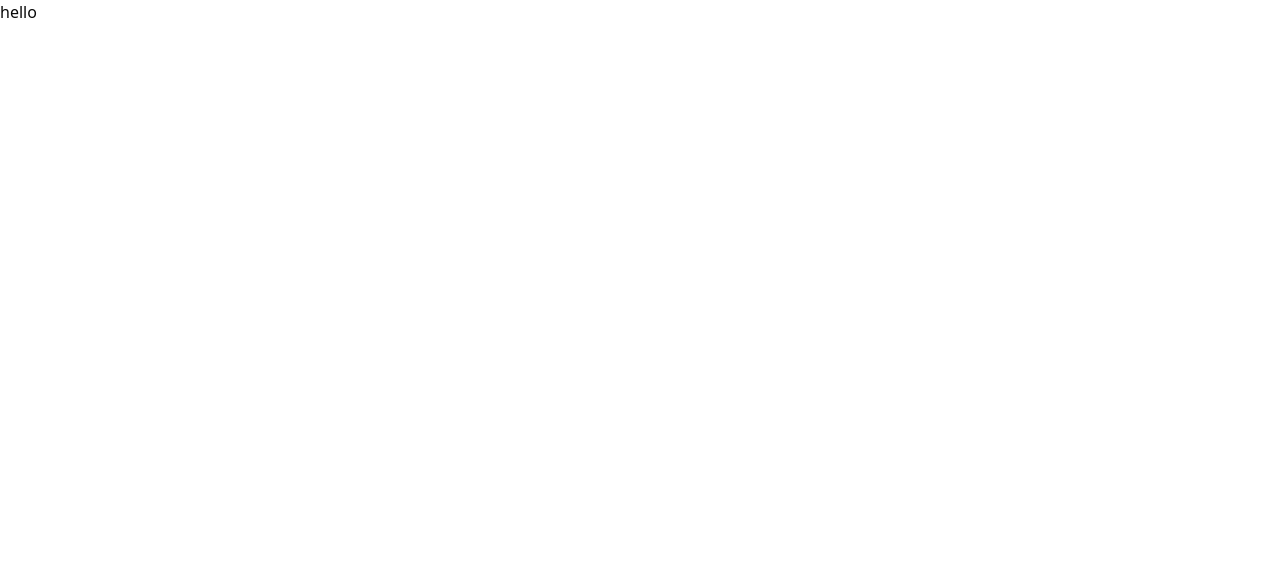
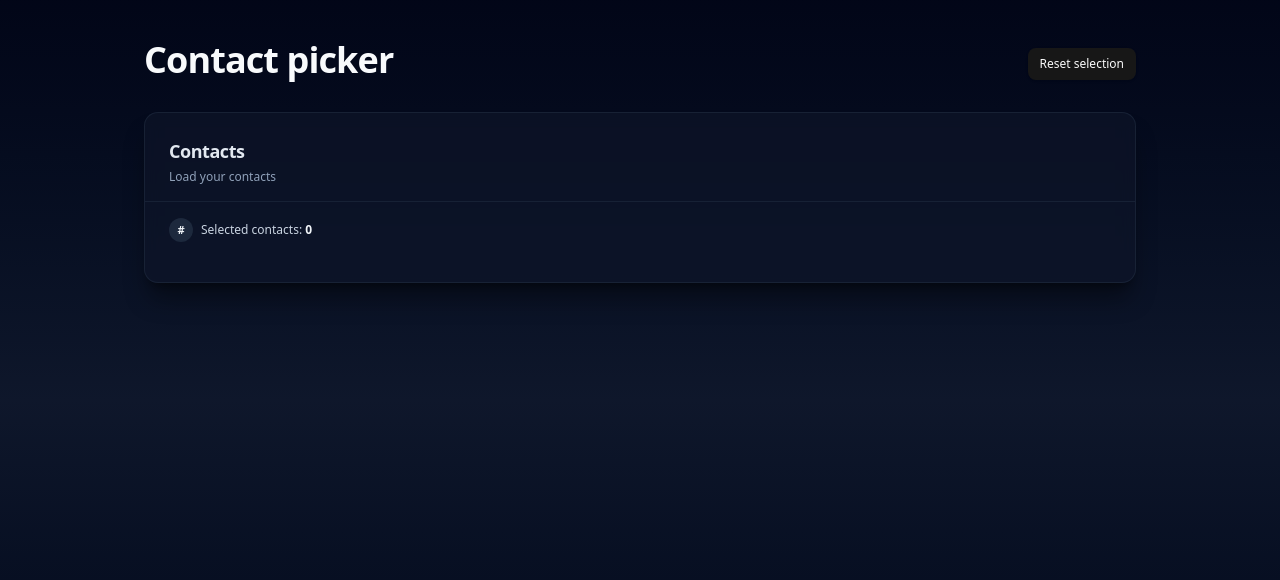
Before and after one commit to denta49/contact-list-przemek, a Next.js app: page / in a window 1280 px wide. Shown: the top 580 px of the page. Built offline with nearby package versions, Linux system fonts and the light colour scheme.

Commit message:
add header and basic main app styling

```diff
--- a/app/page.tsx
+++ b/app/page.tsx
@@ -1,17 +1,55 @@
+"use client";
 import React from "react";
 
-function App() {
-  // const [data, setData] = React.useState([]);
-  // const [selected, setSelected] = React.useState([]);
+import Header from "@/components/Header";
+import {
+  Card,
+  CardHeader,
+  CardTitle,
+  CardDescription,
+  CardContent,
+} from "@/components/ui/card";
 
-  //  TODO fetch contacts using apiData function, handle loading and error states
+const Page: React.FC = () => {
+  return (
+    <main className="min-h-screen bg-gradient-to-b from-slate-950 via-slate-900 to-slate-950 text-slate-50">
+      <div className="mx-auto flex max-w-5xl flex-col gap-8 px-4 py-10">
+        <Header
+          title={"Contact picker"}
+          buttonText={"Reset selection"}
+          onButtonClick={() => {}}
+        />
+        <Card className="border-slate-800/70 bg-slate-900/60 shadow-xl shadow-black/40 backdrop-blur">
+          <CardHeader className="border-b border-slate-800/70 pb-4">
+            <div className="flex flex-col gap-3 sm:flex-row sm:items-center sm:justify-between">
+              <div>
+                <CardTitle className="text-lg text-slate-200">
+                  Contacts
+                </CardTitle>
+                <CardDescription className="mt-1 text-xs text-slate-400">
+                  Load your contacts
+                </CardDescription>
+              </div>
+            </div>
+          </CardHeader>
+          <CardContent className="pt-4">
+            <section className="mb-4 flex items-center justify-between text-xs text-slate-300">
+              <div className="flex items-center gap-2">
+                <span className="inline-flex h-6 w-6 items-center justify-center rounded-full bg-slate-800 text-[0.7rem] font-semibold text-slate-100">
+                  #
+                </span>
+                <span className="text-slate-300">
+                  Selected contacts:{" "}
+                  <span className="font-semibold text-slate-100">0</span>
+                </span>
+              </div>
+            </section>
+          </CardContent>
+        </Card>
+        <footer className="mt-2 text-xs text-slate-500"></footer>
+      </div>
+    </main>
+  );
+};
 
-  return (
-    <div className="App">
-      {/*<div className="selected">Selected contacts: {selected.length}</div>*/}
-      <div className="list">hello</div>
-    </div>
-  );
-}
-
-export default App;
+export default Page;
--- a/package.json
+++ b/package.json
@@ -24,6 +24,7 @@
     "@eslint/eslintrc": "^3.3.1",
     "@eslint/js": "^9.39.1",
     "@hookform/resolvers": "^5.2.2",
+    "@radix-ui/react-separator": "^1.1.8",
     "@radix-ui/react-slot": "^1.2.4",
     "@supabase/supabase-js": "^2.80.0",
     "@tanstack/react-query": "^5.90.7",
--- /dev/null
+++ b/src/components/Header.tsx
@@ -0,0 +1,30 @@
+"use client";
+import React, { FunctionComponent } from "react";
+
+import { Button } from "@/components/ui/button";
+import HeaderPropsType from "@/types/HeaderPropsType";
+
+const Header: FunctionComponent<HeaderPropsType> = ({
+  title,
+  buttonText,
+  onButtonClick,
+}) => {
+  return (
+    <header className="space-y-3">
+      <div className="flex flex-col gap-3 sm:flex-row sm:items-end sm:justify-between">
+        <div>
+          <h1 className="text-3xl font-semibold tracking-tight sm:text-4xl">
+            {title}
+          </h1>
+        </div>
+        <div className="flex gap-2">
+          <Button size="sm" onClick={onButtonClick}>
+            {buttonText}
+          </Button>
+        </div>
+      </div>
+    </header>
+  );
+};
+
+export default Header;
--- /dev/null
+++ b/src/components/ui/card.tsx
@@ -0,0 +1,83 @@
+import * as React from "react";
+
+import { cn } from "@/lib/utils";
+
+const Card = React.forwardRef<
+  HTMLDivElement,
+  React.HTMLAttributes<HTMLDivElement>
+>(({ className, ...props }, ref) => (
+  <div
+    ref={ref}
+    className={cn(
+      "rounded-xl border bg-card text-card-foreground shadow",
+      className,
+    )}
+    {...props}
+  />
+));
+Card.displayName = "Card";
+
+const CardHeader = React.forwardRef<
+  HTMLDivElement,
+  React.HTMLAttributes<HTMLDivElement>
+>(({ className, ...props }, ref) => (
+  <div
+    ref={ref}
+    className={cn("flex flex-col space-y-1.5 p-6", className)}
+    {...props}
+  />
+));
+CardHeader.displayName = "CardHeader";
+
+const CardTitle = React.forwardRef<
+  HTMLDivElement,
+  React.HTMLAttributes<HTMLDivElement>
+>(({ className, ...props }, ref) => (
+  <div
+    ref={ref}
+    className={cn("font-semibold leading-none tracking-tight", className)}
+    {...props}
+  />
+));
+CardTitle.displayName = "CardTitle";
+
+const CardDescription = React.forwardRef<
+  HTMLDivElement,
+  React.HTMLAttributes<HTMLDivElement>
+>(({ className, ...props }, ref) => (
+  <div
+    ref={ref}
+    className={cn("text-sm text-muted-foreground", className)}
+    {...props}
+  />
+));
+CardDescription.displayName = "CardDescription";
+
+const CardContent = React.forwardRef<
+  HTMLDivElement,
+  React.HTMLAttributes<HTMLDivElement>
+>(({ className, ...props }, ref) => (
+  <div ref={ref} className={cn("p-6 pt-0", className)} {...props} />
+));
+CardContent.displayName = "CardContent";
+
+const CardFooter = React.forwardRef<
+  HTMLDivElement,
+  React.HTMLAttributes<HTMLDivElement>
+>(({ className, ...props }, ref) => (
+  <div
+    ref={ref}
+    className={cn("flex items-center p-6 pt-0", className)}
+    {...props}
+  />
+));
+CardFooter.displayName = "CardFooter";
+
+export {
+  Card,
+  CardHeader,
+  CardFooter,
+  CardTitle,
+  CardDescription,
+  CardContent,
+};
--- /dev/null
+++ b/src/components/ui/separator.tsx
@@ -0,0 +1,31 @@
+"use client";
+
+import * as SeparatorPrimitive from "@radix-ui/react-separator";
+import * as React from "react";
+
+import { cn } from "@/lib/utils";
+
+const Separator = React.forwardRef<
+  React.ElementRef<typeof SeparatorPrimitive.Root>,
+  React.ComponentPropsWithoutRef<typeof SeparatorPrimitive.Root>
+>(
+  (
+    { className, orientation = "horizontal", decorative = true, ...props },
+    ref,
+  ) => (
+    <SeparatorPrimitive.Root
+      ref={ref}
+      decorative={decorative}
+      orientation={orientation}
+      className={cn(
+        "shrink-0 bg-border",
+        orientation === "horizontal" ? "h-[1px] w-full" : "h-full w-[1px]",
+        className,
+      )}
+      {...props}
+    />
+  ),
+);
+Separator.displayName = SeparatorPrimitive.Root.displayName;
+
+export { Separator };
--- /dev/null
+++ b/src/types/HeaderPropsType.ts
@@ -0,0 +1,7 @@
+type HeaderPropsType = {
+  title: string;
+  buttonText: string;
+  onButtonClick: () => void;
+};
+
+export default HeaderPropsType;
```
Also changed, not shown: 1 other file (tests, documents, lock files or other folders).
